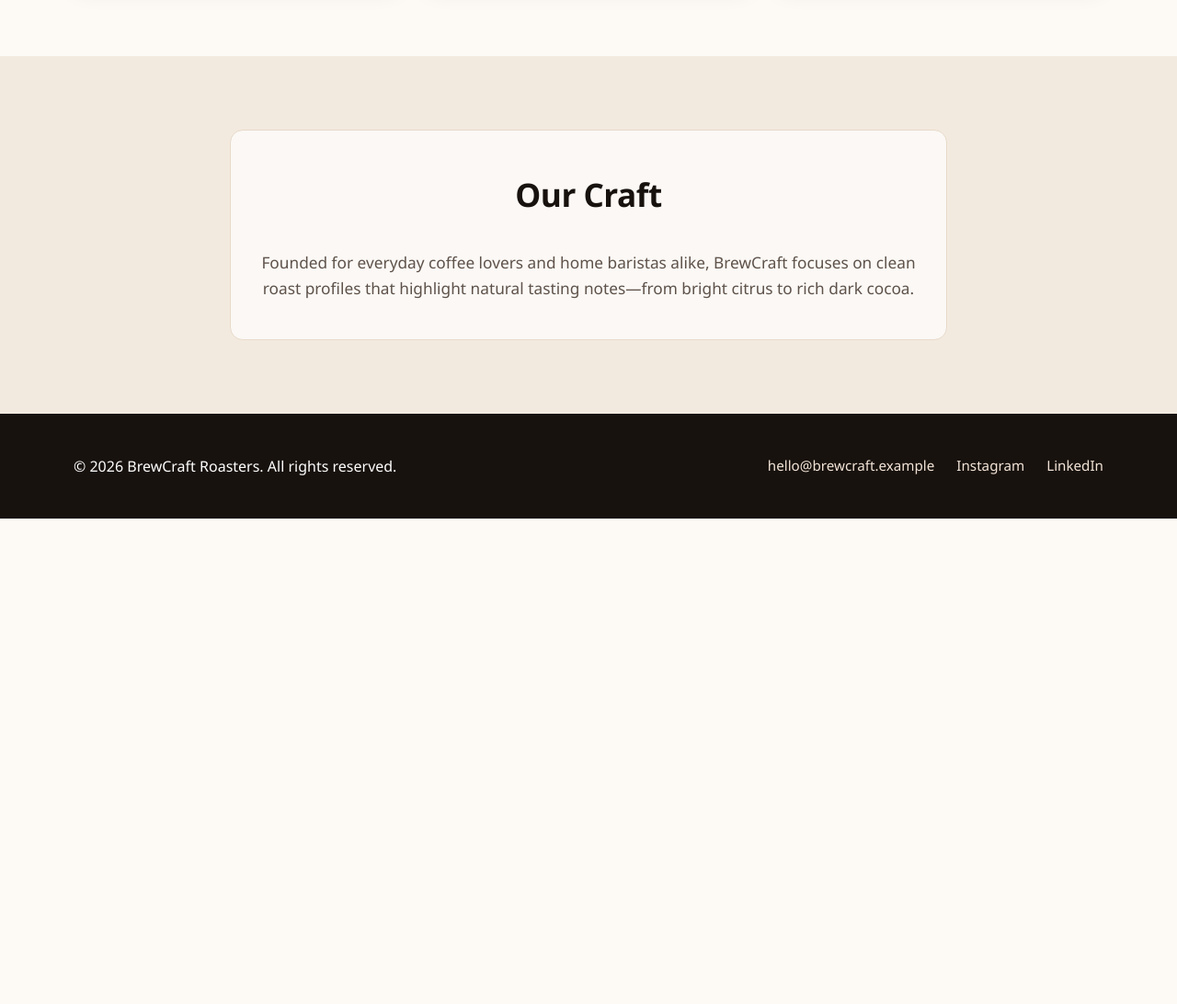
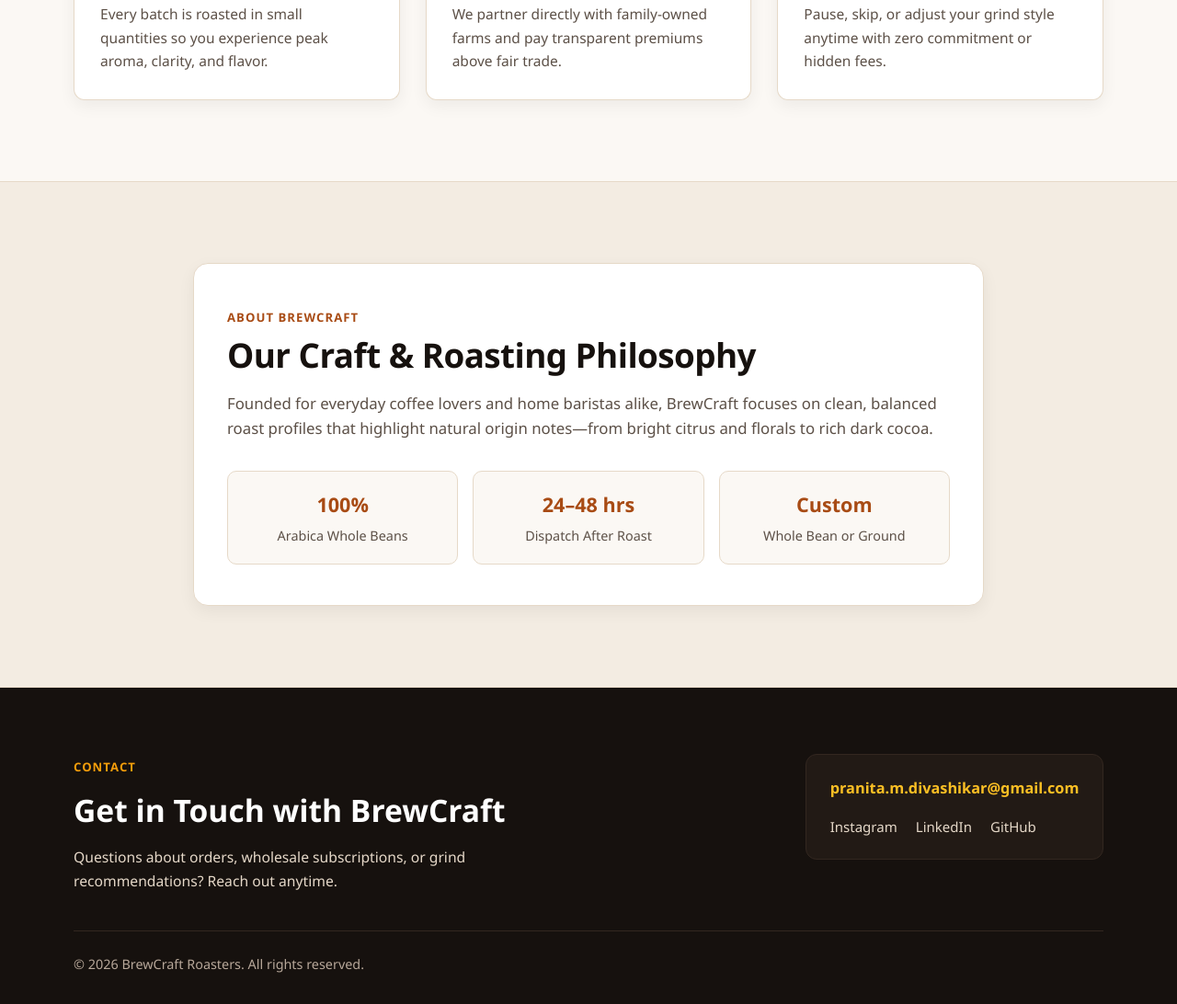
Before and after one commit to pranitamdivashikar/OIBSIP, a plain HTML site: page WebDev-L1-LandingPage/index.html in a window 1280 px wide. Shown: the part 877-1969 px from the top of the page at 92% size. Before the commit the page ends 1441 px from the top, so only its background shows below. Drawn offline with Linux system fonts and the light colour scheme.

Commit message:
Update Landing Page About and Contact sections

```diff
--- a/WebDev-L1-LandingPage/index.html
+++ b/WebDev-L1-LandingPage/index.html
@@ -25,22 +25,29 @@
     <!-- Hero Section -->
     <section class="hero">
       <div class="container hero-content">
+        <span class="hero-badge">Specialty Single-Origin Coffee</span>
         <h1>Small-Batch Coffee, Roasted to Order</h1>
         <p class="hero-subheadline">
-          Ethically sourced single-origin beans delivered fresh to your door every week.
+          Ethically sourced beans roasted in small batches and delivered fresh to your doorstep every week.
         </p>
+        <div class="hero-actions">
           <a href="#features" class="btn-primary">Explore Roasts</a>
+          <a href="#contact" class="btn-secondary">Contact Us</a>
+        </div>
       </div>
     </section>
 
     <!-- Features Section -->
     <section id="features" class="section features">
       <div class="container">
-        <h2>Why BrewCraft</h2>
+        <div class="section-header">
+          <span class="section-label">Why BrewCraft</span>
+          <h2>Crafted for Flavor &amp; Convenience</h2>
+        </div>
         <div class="grid-3">
           <article class="card">
             <h3>Roasted Weekly</h3>
-            <p>Every batch is roasted in small quantities so you experience peak aroma and flavor.</p>
+            <p>Every batch is roasted in small quantities so you experience peak aroma, clarity, and flavor.</p>
           </article>
           <article class="card">
             <h3>Direct Trade</h3>
@@ -48,7 +55,7 @@
           </article>
           <article class="card">
             <h3>Flexible Delivery</h3>
-            <p>Pause, skip, or adjust your grind style anytime with zero commitment.</p>
+            <p>Pause, skip, or adjust your grind style anytime with zero commitment or hidden fees.</p>
           </article>
         </div>
       </div>
@@ -56,24 +63,58 @@
 
     <!-- About Section -->
     <section id="about" class="section about">
-      <div class="container about-box">
-        <h2>Our Craft</h2>
+      <div class="container">
+        <div class="about-panel">
+          <span class="section-label">About BrewCraft</span>
+          <h2>Our Craft &amp; Roasting Philosophy</h2>
           <p>
-          Founded for everyday coffee lovers and home baristas alike, BrewCraft focuses on clean
-          roast profiles that highlight natural tasting notes—from bright citrus to rich dark cocoa.
+            Founded for everyday coffee lovers and home baristas alike, BrewCraft focuses on clean,
+            balanced roast profiles that highlight natural origin notes—from bright citrus and florals
+            to rich dark cocoa.
           </p>
+          <div class="about-highlights">
+            <div class="highlight-box">
+              <strong>100%</strong>
+              <span>Arabica Whole Beans</span>
+            </div>
+            <div class="highlight-box">
+              <strong>24–48 hrs</strong>
+              <span>Dispatch After Roast</span>
+            </div>
+            <div class="highlight-box">
+              <strong>Custom</strong>
+              <span>Whole Bean or Ground</span>
+            </div>
+          </div>
+        </div>
       </div>
     </section>
   </main>
 
-  <!-- Footer -->
+  <!-- Contact & Footer Section -->
   <footer id="contact" class="footer">
-    <div class="container footer-content">
-      <p>&copy; 2026 BrewCraft Roasters. All rights reserved.</p>
+    <div class="container">
+      <div class="footer-top">
+        <div>
+          <span class="footer-label">Contact</span>
+          <h2>Get in Touch with BrewCraft</h2>
+          <p class="footer-text">
+            Questions about orders, wholesale subscriptions, or grind recommendations? Reach out anytime.
+          </p>
+        </div>
+        <div class="contact-details">
+          <a href="mailto:pranita.m.divashikar@gmail.com" class="contact-email">
+            pranita.m.divashikar@gmail.com
+          </a>
           <div class="footer-links">
-        <a href="mailto:hello@brewcraft.example">hello@brewcraft.example</a>
             <a href="https://instagram.com" target="_blank" rel="noopener noreferrer">Instagram</a>
             <a href="https://linkedin.com" target="_blank" rel="noopener noreferrer">LinkedIn</a>
+            <a href="https://github.com/pranitamdivashikar/OIBSIP" target="_blank" rel="noopener noreferrer">GitHub</a>
+          </div>
+        </div>
+      </div>
+      <div class="footer-bottom">
+        <p>&copy; 2026 BrewCraft Roasters. All rights reserved.</p>
       </div>
     </div>
   </footer>
--- a/WebDev-L1-LandingPage/style.css
+++ b/WebDev-L1-LandingPage/style.css
@@ -1,15 +1,20 @@
 :root {
-  --bg-light: #fdfaf6;
-  --bg-accent: #f3eadf;
-  --bg-dark: #18120e;
-  --text-dark: #18120e;
-  --text-muted: #5e524a;
+  --bg-light: #fbf8f4;
+  --bg-warm: #f3ece2;
+  --bg-dark: #16110e;
+  --bg-dark-elevated: #221a15;
+  --text-dark: #16110e;
+  --text-muted: #5c5047;
   --text-light: #ffffff;
-  --primary: #b45309;
-  --primary-hover: #92400e;
+  --text-light-muted: #e5d8c8;
+  --primary: #a84b14;
+  --primary-hover: #873a0d;
+  --accent-soft: #fde8d7;
   --card-bg: #ffffff;
-  --border: #e7dac9;
-  --shadow: 0 10px 25px rgba(24, 18, 14, 0.08);
+  --border: #e6d9c8;
+  --border-dark: #332720;
+  --shadow-sm: 0 6px 18px rgba(22, 17, 14, 0.06);
+  --shadow-md: 0 14px 30px rgba(22, 17, 14, 0.1);
 }
 
 *,
@@ -31,6 +36,7 @@ body {
   background-color: var(--bg-light);
   color: var(--text-dark);
   line-height: 1.65;
+  overflow-x: hidden;
 }
 
 .container {
@@ -38,21 +44,21 @@ body {
   margin: 0 auto;
 }
 
-/* Sticky Navbar */
+/* Sticky Navigation Bar */
 .navbar {
   position: sticky;
   top: 0;
   z-index: 100;
-  background-color: rgba(253, 250, 246, 0.92);
+  background-color: rgba(251, 248, 244, 0.96);
   border-bottom: 1px solid var(--border);
-  backdrop-filter: blur(10px);
+  backdrop-filter: blur(8px);
 }
 
 .nav-content {
   display: flex;
   justify-content: space-between;
   align-items: center;
-  min-height: 68px;
+  min-height: 70px;
   gap: 1rem;
   flex-wrap: wrap;
 }
@@ -76,7 +82,8 @@ body {
   text-decoration: none;
   color: var(--text-dark);
   font-weight: 600;
-  font-size: 0.95rem;
+  font-size: 0.96rem;
+  padding: 0.25rem 0;
   transition: color 0.2s ease;
 }
 
@@ -87,25 +94,46 @@ body {
 /* Hero Section */
 .hero {
   background:
-    radial-gradient(circle at top right, rgba(217, 119, 6, 0.28), transparent 45%),
-    linear-gradient(135deg, #1c130e 0%, #3d2414 55%, #6b3b1a 100%);
+    radial-gradient(circle at 85% 20%, rgba(217, 119, 6, 0.26), transparent 45%),
+    linear-gradient(135deg, #17100c 0%, #382113 55%, #5c3318 100%);
   color: var(--text-light);
-  padding: 6.5rem 0;
-  text-align: center;
+  padding: 6rem 0;
+}
+
+.hero-content {
+  max-width: 720px;
+}
+
+.hero-badge {
+  display: inline-block;
+  background-color: rgba(253, 232, 215, 0.14);
+  border: 1px solid rgba(253, 232, 215, 0.3);
+  color: var(--accent-soft);
+  font-size: 0.85rem;
+  font-weight: 600;
+  padding: 0.35rem 0.85rem;
+  border-radius: 999px;
+  margin-bottom: 1.1rem;
 }
 
 .hero-content h1 {
-  font-size: clamp(2.1rem, 4.5vw, 3.25rem);
+  font-size: clamp(2.15rem, 4.4vw, 3.2rem);
   line-height: 1.15;
   letter-spacing: -0.02em;
-  margin-bottom: 1.1rem;
+  margin-bottom: 1rem;
 }
 
 .hero-subheadline {
-  font-size: 1.15rem;
-  max-width: 640px;
-  margin: 0 auto 2.25rem;
-  color: #f5ebe0;
+  font-size: 1.1rem;
+  color: var(--text-light-muted);
+  max-width: 620px;
+  margin-bottom: 2rem;
+}
+
+.hero-actions {
+  display: flex;
+  gap: 1rem;
+  flex-wrap: wrap;
 }
 
 .btn-primary {
@@ -113,11 +141,10 @@ body {
   background-color: var(--primary);
   color: var(--text-light);
   text-decoration: none;
-  padding: 0.9rem 2rem;
+  padding: 0.85rem 1.75rem;
   border-radius: 8px;
   font-weight: 600;
-  box-shadow: 0 8px 20px rgba(180, 83, 9, 0.35);
-  transition: transform 0.2s ease, background-color 0.2s ease;
+  transition: background-color 0.2s ease, transform 0.2s ease;
 }
 
 .btn-primary:hover {
@@ -125,21 +152,55 @@ body {
   transform: translateY(-2px);
 }
 
-/* Sections */
+.btn-secondary {
+  display: inline-block;
+  background-color: transparent;
+  color: var(--text-light);
+  border: 1px solid rgba(255, 255, 255, 0.35);
+  text-decoration: none;
+  padding: 0.85rem 1.65rem;
+  border-radius: 8px;
+  font-weight: 600;
+  transition: border-color 0.2s ease, background-color 0.2s ease;
+}
+
+.btn-secondary:hover {
+  border-color: var(--text-light);
+  background-color: rgba(255, 255, 255, 0.08);
+}
+
+/* Shared Sections */
 .section {
-  padding: 5rem 0;
+  padding: 5.5rem 0;
+  scroll-margin-top: 76px;
+}
+
+.section-header {
+  text-align: center;
+  max-width: 640px;
+  margin: 0 auto 2.75rem;
+}
+
+.section-label {
+  display: inline-block;
+  font-size: 0.82rem;
+  font-weight: 700;
+  text-transform: uppercase;
+  letter-spacing: 0.08em;
+  color: var(--primary);
+  margin-bottom: 0.5rem;
 }
 
 .section h2 {
-  font-size: clamp(1.65rem, 3vw, 2.2rem);
-  margin-bottom: 2rem;
-  text-align: center;
+  font-size: clamp(1.75rem, 3.2vw, 2.3rem);
+  line-height: 1.2;
   letter-spacing: -0.015em;
 }
 
+/* Features Section */
 .grid-3 {
   display: grid;
-  grid-template-columns: repeat(auto-fit, minmax(260px, 1fr));
+  grid-template-columns: repeat(auto-fit, minmax(250px, 1fr));
   gap: 1.75rem;
 }
 
@@ -149,73 +210,164 @@ body {
   border-top: 4px solid var(--primary);
   border-radius: 12px;
   padding: 1.75rem;
-  box-shadow: var(--shadow);
+  box-shadow: var(--shadow-sm);
   transition: transform 0.2s ease, box-shadow 0.2s ease;
 }
 
 .card:hover {
   transform: translateY(-4px);
-  box-shadow: 0 16px 32px rgba(24, 18, 14, 0.12);
+  box-shadow: var(--shadow-md);
 }
 
 .card h3 {
   font-size: 1.25rem;
   margin-bottom: 0.6rem;
-  color: var(--primary);
+  color: var(--text-dark);
 }
 
 .card p {
   color: var(--text-muted);
+  font-size: 0.97rem;
+}
+
+/* About Section */
+.about {
+  background-color: var(--bg-warm);
+  border-top: 1px solid var(--border);
+  border-bottom: 1px solid var(--border);
+}
+
+.about-panel {
+  max-width: 860px;
+  margin: 0 auto;
+  background-color: var(--card-bg);
+  border: 1px solid var(--border);
+  border-radius: 16px;
+  padding: 2.75rem 2.25rem;
+  box-shadow: var(--shadow-sm);
+}
+
+.about-panel h2 {
+  margin-bottom: 1rem;
+}
+
+.about-panel > p {
+  color: var(--text-muted);
+  font-size: 1.05rem;
+  margin-bottom: 2rem;
+}
+
+.about-highlights {
+  display: grid;
+  grid-template-columns: repeat(auto-fit, minmax(180px, 1fr));
+  gap: 1rem;
+}
+
+.highlight-box {
+  background-color: var(--bg-light);
+  border: 1px solid var(--border);
+  border-radius: 10px;
+  padding: 1.1rem;
+  text-align: center;
+}
+
+.highlight-box strong {
+  display: block;
+  font-size: 1.35rem;
+  color: var(--primary);
+  margin-bottom: 0.2rem;
+}
+
+.highlight-box span {
+  font-size: 0.9rem;
+  color: var(--text-muted);
+  font-weight: 500;
+}
+
+/* Contact & Footer */
+.footer {
+  background-color: var(--bg-dark);
+  color: var(--text-light);
+  padding: 4.5rem 0 2rem;
+  scroll-margin-top: 76px;
+}
+
+.footer-label {
+  display: inline-block;
+  font-size: 0.82rem;
+  font-weight: 700;
+  text-transform: uppercase;
+  letter-spacing: 0.08em;
+  color: #f59e0b;
+  margin-bottom: 0.5rem;
+}
+
+.footer-top {
+  display: flex;
+  justify-content: space-between;
+  align-items: flex-start;
+  gap: 2rem;
+  flex-wrap: wrap;
+  padding-bottom: 2.5rem;
+  border-bottom: 1px solid var(--border-dark);
+}
+
+.footer-top h2 {
+  font-size: clamp(1.6rem, 3vw, 2.1rem);
+  margin-bottom: 0.65rem;
+}
+
+.footer-text {
+  color: var(--text-light-muted);
+  max-width: 480px;
   font-size: 0.98rem;
 }
 
-.about {
-  background-color: var(--bg-accent);
+.contact-details {
+  background-color: var(--bg-dark-elevated);
+  border: 1px solid var(--border-dark);
+  border-radius: 12px;
+  padding: 1.4rem 1.6rem;
+  display: flex;
+  flex-direction: column;
+  gap: 1rem;
 }
 
-.about-box {
-  max-width: 780px;
-  text-align: center;
-  background: rgba(255, 255, 255, 0.7);
-  padding: 2.5rem 2rem;
-  border-radius: 14px;
-  border: 1px solid var(--border);
+.contact-email {
+  color: #fbbf24;
+  font-weight: 700;
+  font-size: 1.02rem;
+  text-decoration: none;
 }
 
-.about-box p {
-  color: var(--text-muted);
-  font-size: 1.08rem;
-}
-
-/* Footer */
-.footer {
-  background-color: var(--bg-dark);
-  color: var(--text-light);
-  padding: 2.75rem 0;
-}
-
-.footer-content {
-  display: flex;
-  justify-content: space-between;
-  align-items: center;
-  flex-wrap: wrap;
-  gap: 1rem;
+.contact-email:hover {
+  text-decoration: underline;
 }
 
 .footer-links {
   display: flex;
-  gap: 1.5rem;
+  gap: 1.25rem;
   flex-wrap: wrap;
 }
 
 .footer-links a {
-  color: #f3e5d8;
+  color: var(--text-light-muted);
   text-decoration: none;
-  font-size: 0.95rem;
-  transition: color 0.2s ease;
+  font-size: 0.94rem;
+  font-weight: 500;
 }
 
 .footer-links a:hover {
-  color: #fbbf24;
+  color: var(--text-light);
   text-decoration: underline;
 }
+
+.footer-bottom {
+  padding-top: 1.5rem;
+  font-size: 0.9rem;
+  color: #b8a89a;
+  display: flex;
+  justify-content: space-between;
+  flex-wrap: wrap;
+  gap: 1rem;
+}
```
Lines whose indentation alone changed are shown as unchanged.
